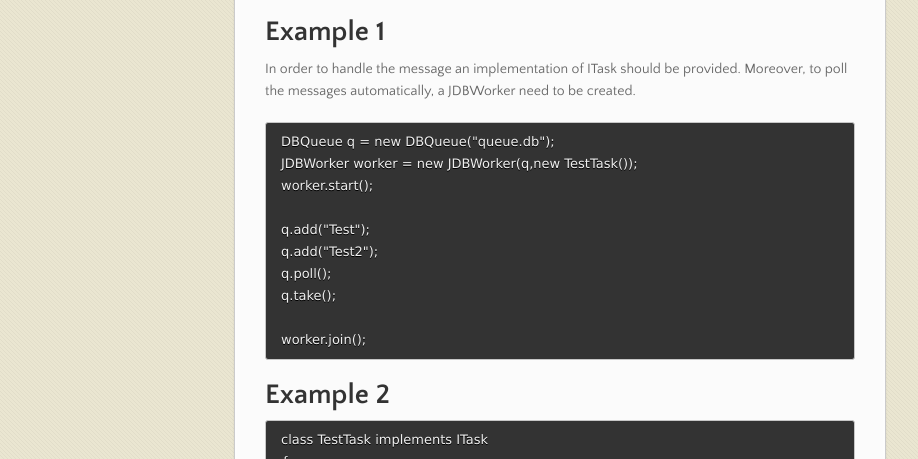
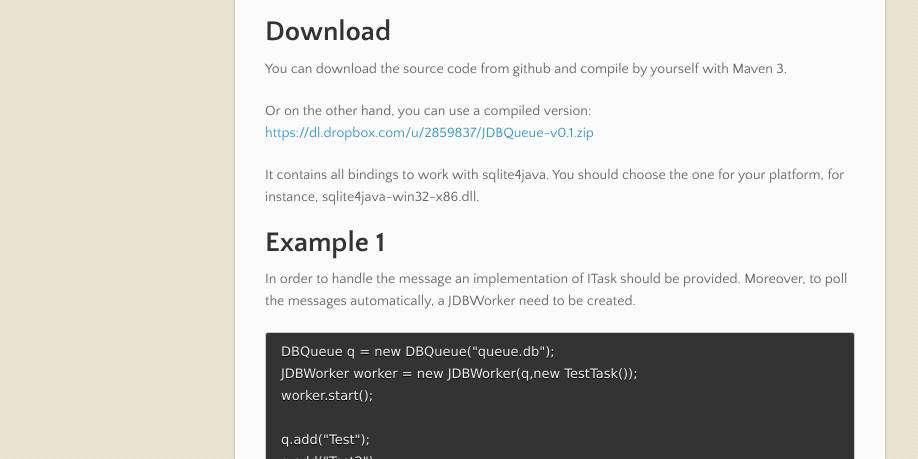
Before and after one commit to bastiao/JDBQueue, a plain HTML site: page index.html in a window 1280 px wide. Shown: the part 828-1287 px from the top of the page, without its empty margins (81-999 px from the left). Drawn offline with nearby package versions, Linux system fonts and the light colour scheme.

Commit message:
Create gh-pages branch via GitHub

```diff
--- a/index.html
+++ b/index.html
@@ -54,6 +54,15 @@ completed. The work do completeTask and the message are removed from the
 DBQueue (persistence queue). </p>
 
 <p><img src="http://luisbastiao.files.wordpress.com/2012/09/arch.png" alt="http://luisbastiao.files.wordpress.com/2012/09/arch.png"></p>
+
+<h1>Download</h1>
+
+<p>You can download the source code from github and compile by yourself with Maven 3.</p>
+
+<p>Or on the other hand, you can use a compiled version:
+<a href="https://dl.dropbox.com/u/2859837/JDBQueue-v0.1.zip">https://dl.dropbox.com/u/2859837/JDBQueue-v0.1.zip</a></p>
+
+<p>It contains all bindings to work with sqlite4java. You should choose the one for your platform, for instance, sqlite4java-win32-x86.dll.</p>
 
 <h1>Example 1</h1>
 
```
Also changed, not shown: params.json (+1 -1 lines).
